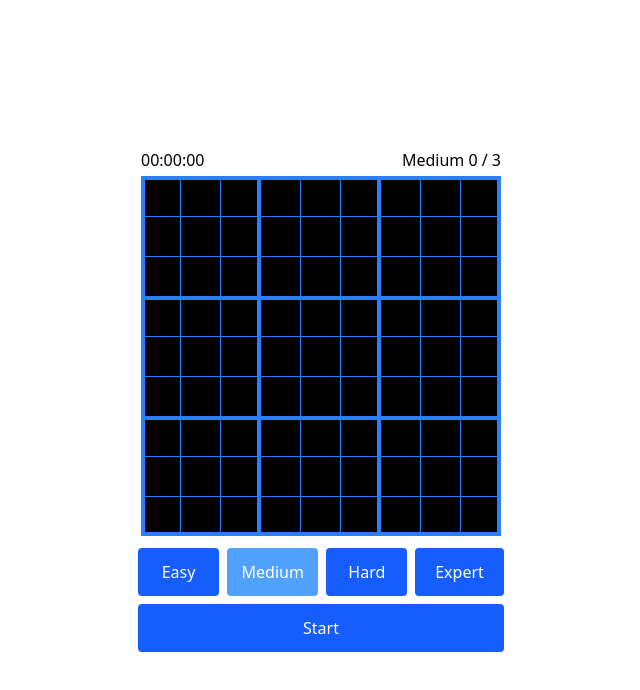
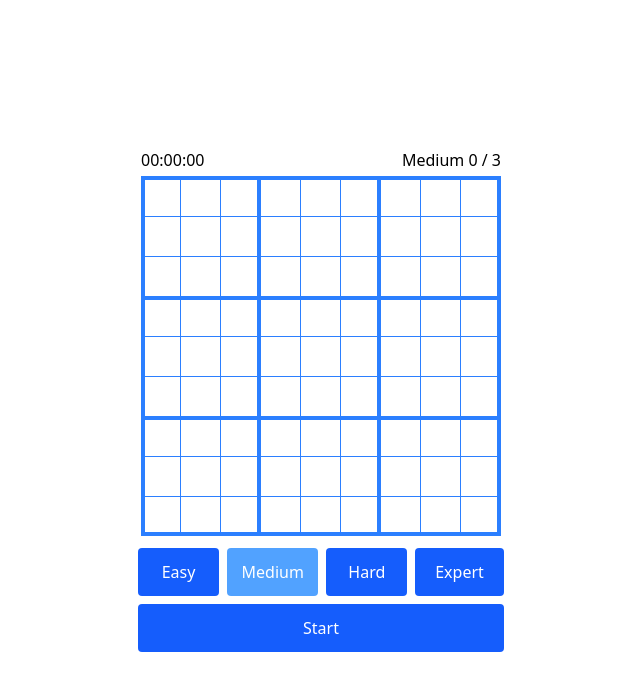
Before and after one commit to mylkner/SudokuApp, a React (Vite) app in the folder client/: page / in a window 1280 px wide. Shown: the top 690 px of the page, without its empty margins (319-959 px from the left). Built offline with nearby package versions, Linux system fonts and the light colour scheme.

Commit message:
call remove-saved-board endpoint on reset

```diff
--- a/client/src/components/Controls.tsx
+++ b/client/src/components/Controls.tsx
@@ -1,12 +1,18 @@
 import type { UseMutateFunction } from "@tanstack/react-query";
 import { useAppContext } from "../context/AppContext";
 import DifficultySelect from "./DifficultySelect";
+import axios from "axios";
 
 const Controls = ({ mutate }: { mutate: UseMutateFunction }) => {
     const { playing, paused, reset, setPaused, setMessage } = useAppContext();
 
     const buttonClass =
         "px-5 py-3 rounded w-full bg-blue-600 cursor-pointer hover:bg-blue-700 transition-colors text-white";
+
+    const handleReset = async () => {
+        reset();
+        await axios.delete("/api/sudoku/remove-saved-board");
+    };
 
     return (
         <>
@@ -18,7 +24,7 @@ const Controls = ({ mutate }: { mutate: UseMutateFunction }) => {
                     >
                         {paused ? "Play" : "Pause"}
                     </button>
-                    <button className={buttonClass} onClick={reset}>
+                    <button className={buttonClass} onClick={handleReset}>
                         Reset
                     </button>
                 </>
--- a/client/src/components/SudokuCell.tsx
+++ b/client/src/components/SudokuCell.tsx
@@ -12,7 +12,7 @@ interface SudokuCellProps {
 const SudokuCell = ({ index, value, updateBoard }: SudokuCellProps) => {
     const { playing, mistakes, setMistakes, reset, setMessage } =
         useAppContext();
-    const [bgColor, setBgColor] = useState("bg-black");
+    const [bgColor, setBgColor] = useState("bg-white");
 
     const validate = useMutation({
         mutationFn: async (attemptedInput: number) => {
@@ -25,7 +25,7 @@ const SudokuCell = ({ index, value, updateBoard }: SudokuCellProps) => {
             if (valid) {
                 updateBoard(index, attemptedInput.toString());
                 setBgColor("bg-green-500");
-                setTimeout(() => setBgColor("bg-black"), 3000);
+                setTimeout(() => setBgColor("bg-white"), 3000);
             } else {
                 setBgColor("bg-red-500");
                 const newMistakes = mistakes + 1;
@@ -33,6 +33,7 @@ const SudokuCell = ({ index, value, updateBoard }: SudokuCellProps) => {
                 if (newMistakes === 3) {
                     setMessage("You lost. Try again?");
                     reset();
+                    await axios.delete("/api/sudoku/remove-saved-board");
                 }
             }
         },
@@ -64,9 +65,9 @@ const SudokuCell = ({ index, value, updateBoard }: SudokuCellProps) => {
             type="text"
             inputMode="numeric"
             pattern="[0-9]"
-            className={`h-10 w-10 text-white text-center focus:outline-none ${getBorder()} ${bgColor}`}
+            className={`h-10 w-10 text-black text-center focus:outline-none ${getBorder()} ${bgColor}`}
             disabled={value != "" || !playing}
-            onBlur={() => setBgColor("bg-black")}
+            onBlur={() => setBgColor("bg-white")}
         />
     );
 };
```
